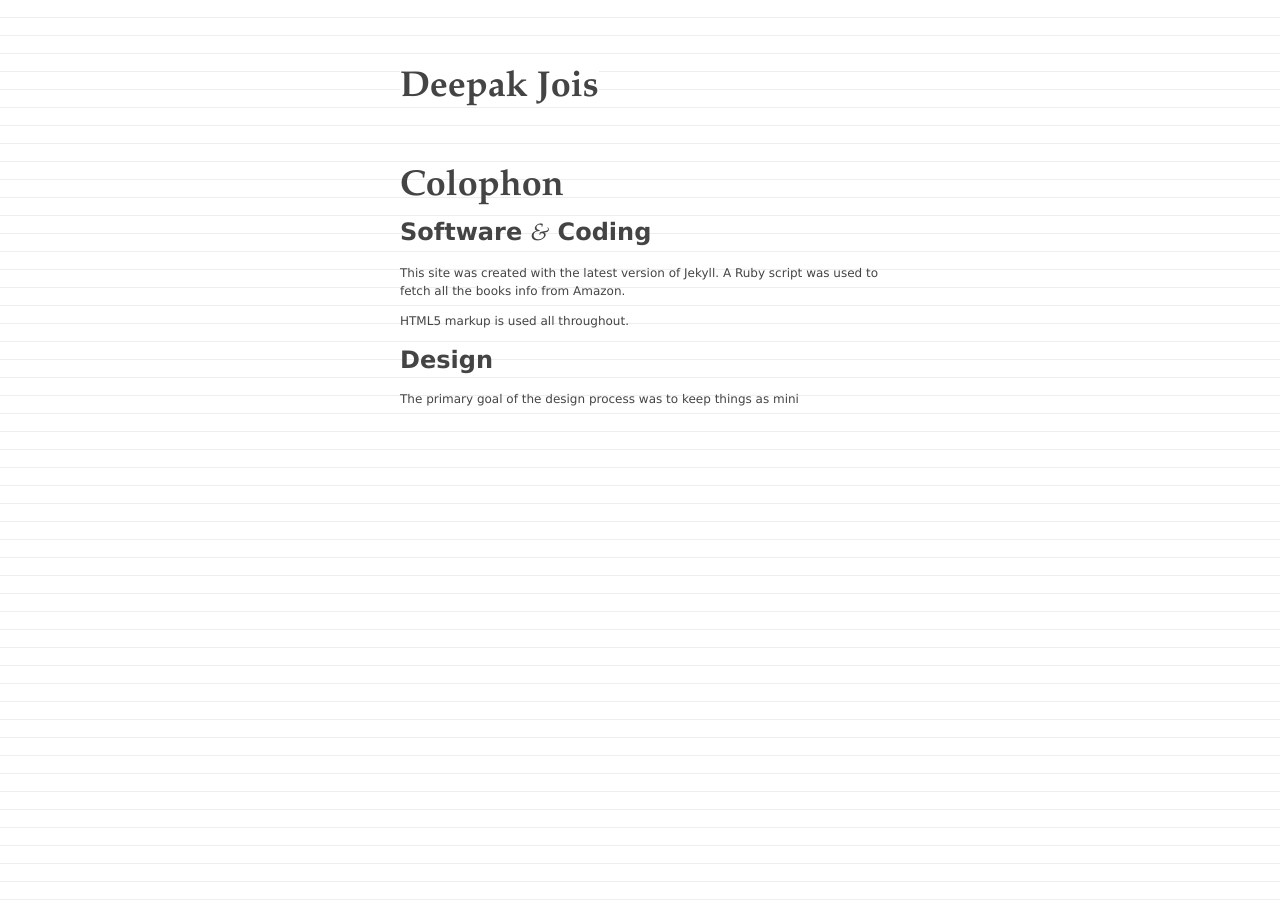
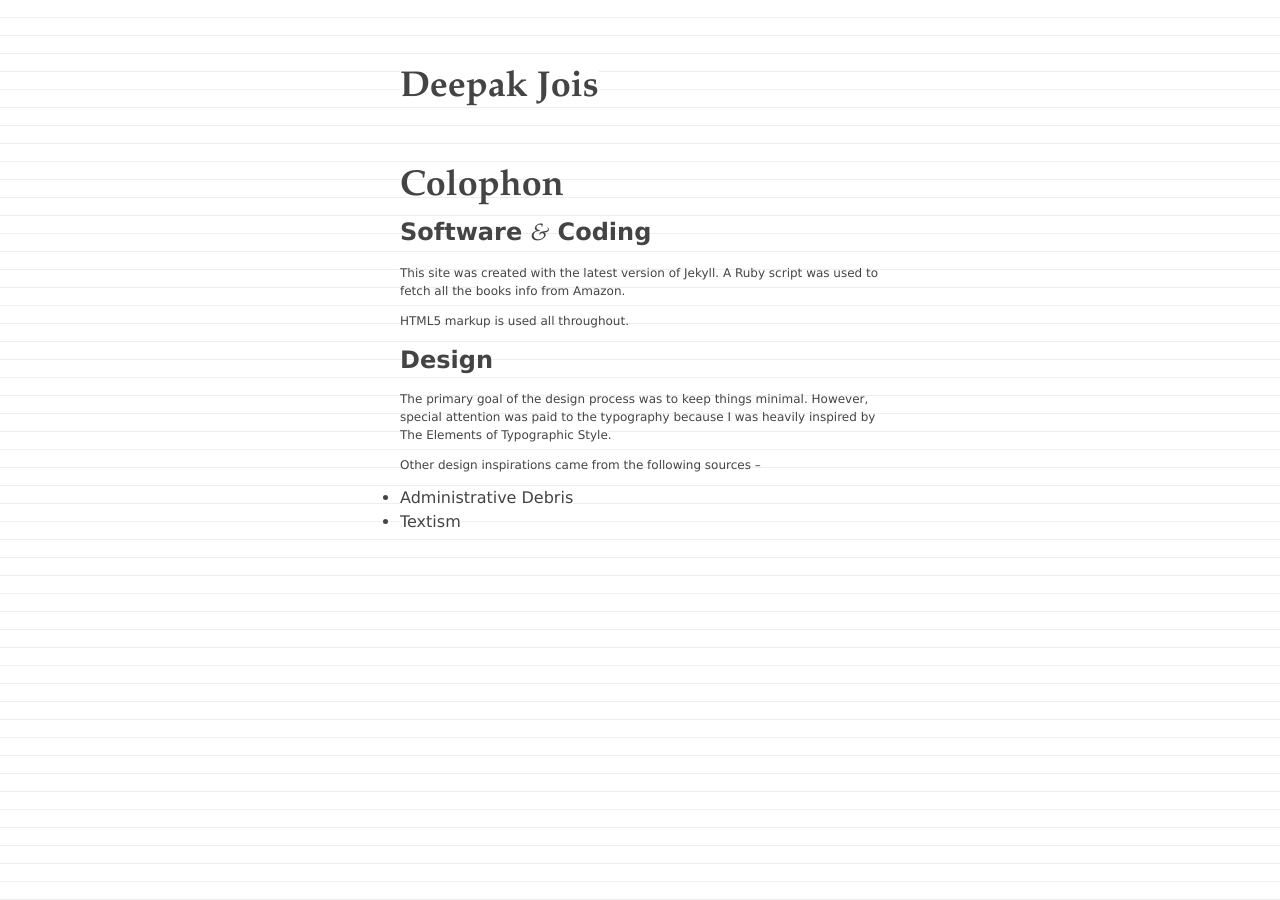
Before and after one commit to deepakjois/website, a Jekyll site: the page built from colophon/index.html, in a window 1280 px wide. Built offline with Jekyll 4.4.1, drawn with Linux system fonts in a browser that asks for light colours.

Commit message:
Missed out

```diff
--- a/colophon/index.html
+++ b/colophon/index.html
@@ -11,9 +11,20 @@ href="http://github.com/mojombo/jekyll/tree/master" title="mojombo's jekyll at
 master - GitHub"q>Jekyll</a>. A Ruby script was used to fetch all the <a
 href="/books">books info</a> from Amazon.</p>
 
-<p>HTML5 markup is used all throughout.</p>
+<p><a href="http://en.wikipedia.org/wiki/HTML_5" title="HTML 5 - Wikipedia, the free encyclopedia">HTML5</a> markup is used all throughout.</p>
 
 
 <h2>Design</h2>
 
-<p>The primary goal of the design process was to keep things as mini</p>
+<p>The primary goal of the design process was to keep things minimal.
+However, special attention was paid to the typography because I was
+heavily inspired by <a
+href="http://www.amazon.com/Elements-Typographic-Style-Robert-Bringhurst/dp/0881792063%3FSubscriptionId%3D1KWW0ZZBXM2H44SQVD02%26tag%3Dws%26linkCode%3Dxm2%26camp%3D2025%26creative%3D165953%26creativeASIN%3D0881792063">The
+Elements of Typographic Style</a>.</p>
+
+<p>Other design inspirations came from the following sources –</p>
+
+<ul>
+  <li><a href="http://tomayko.com/writings/administrative-debris" title="Administrative Debris">Administrative Debris</a></li>
+  <li><a href="http://textism.com/" title="Textism">Textism</a></li>
+</ul>
```
